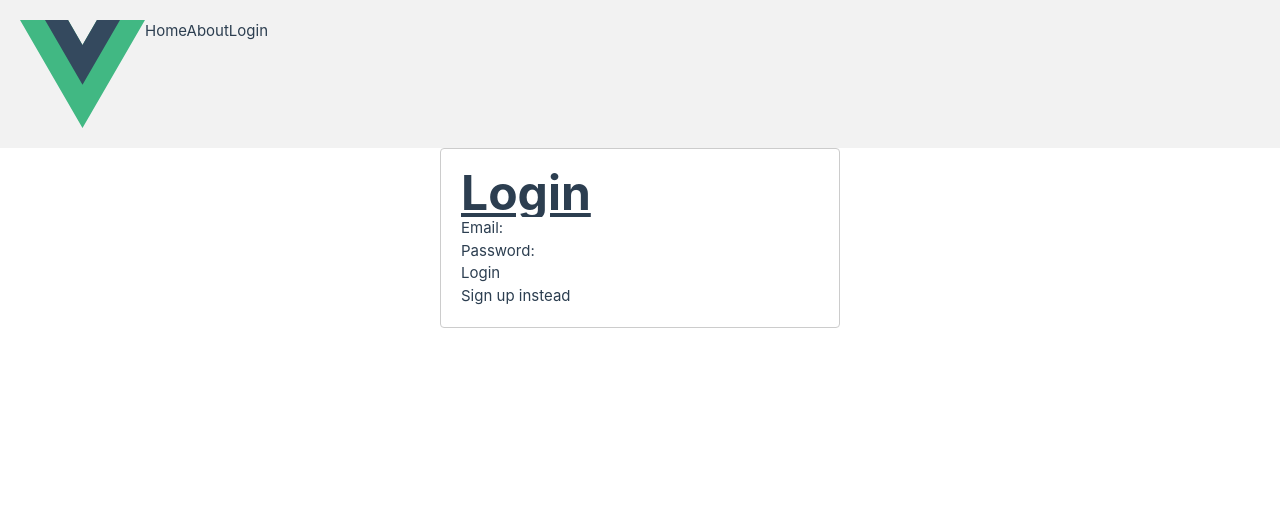
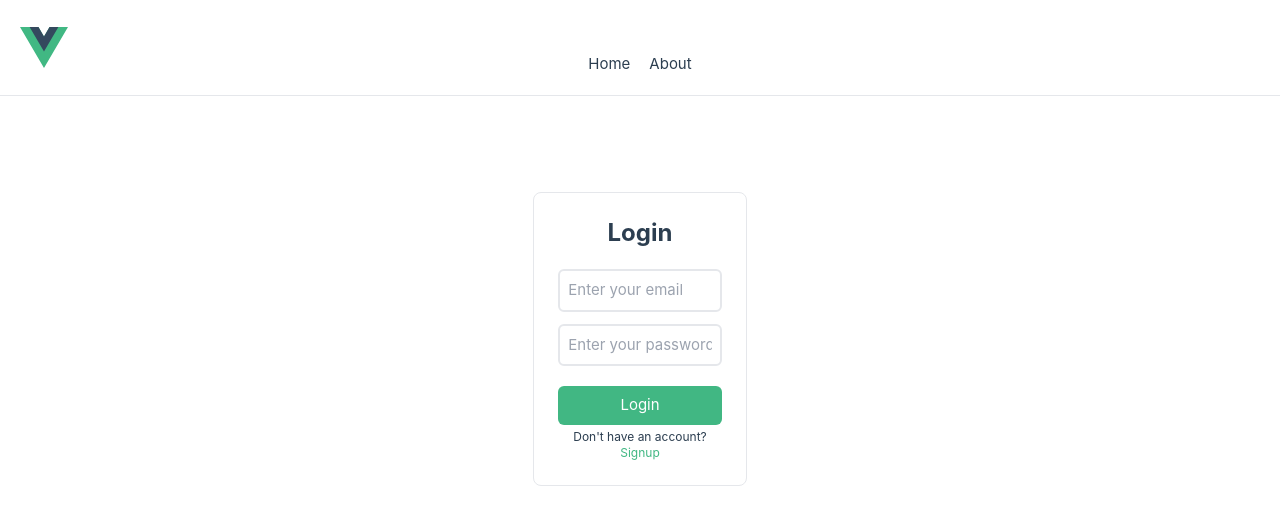
Before and after one commit to MpinaneM/another-todo-list, a Vue app: page /login in a window 1280 px wide. Shown: the top 524 px of the page. Built offline with nearby package versions, Linux system fonts and the light colour scheme.

Commit message:
added styling to login, regist and task list. Need to do modals and about page then add loadinf and error states

```diff
--- a/src/components/AppHeader/AppHeader.vue
+++ b/src/components/AppHeader/AppHeader.vue
@@ -1,25 +1,39 @@
 <template>
-    <header>
-        <router-link to="/">
+    <header
+        class="w-full flex p-5 h-24 border-b border-solid border-b-gray-200 bg-white mb-24"
+    >
+        <nav class="grid grid-cols-3 w-full items-end">
+            <router-link to="/" class="self-center">
                 <img
                     alt="Vue logo"
                     class="logo"
                     src="@/assets/logo.svg"
-                width="125"
-                height="125"
+                    width="48"
+                    height="48"
                 />
             </router-link>
+            <div
+                class="w-1/4 col-span-1 flex justify-between justify-self-center"
+            >
+                <router-link :to="{ name: 'home' }">Home</router-link>
+                <router-link :to="{ name: 'about' }">About</router-link>
+            </div>
 
-        <div>
-            <nav>
-                <router-link to="/">Home</router-link>
-                <router-link to="/about">About</router-link>
-                <router-link v-if="!isLoggedIn" to="/login">
-                    <button>Login</button>
+            <div class="self-end justify-self-end">
+                <template v-if="showLoginLogoutButton">
+                    <router-link
+                        v-if="!isLoggedIn"
+                        :to="{ name: 'login' }"
+                        class="button"
+                    >
+                        Login
                     </router-link>
+                    <button class="button" v-if="isLoggedIn" @click="logout">
+                        Logout
+                    </button>
+                </template>
+            </div>
         </nav>
-            <button v-if="isLoggedIn" @click="logout">Logout</button>
-        </div>
     </header>
 </template>
 
@@ -30,6 +44,9 @@ export default {
     name: "AppHeader",
     computed: {
         ...mapGetters(["isLoggedIn"]),
+        showLoginLogoutButton() {
+            return this.$route.path !== "/login";
+        },
     },
     methods: {
         ...mapActions({
@@ -44,10 +61,7 @@ export default {
 </script>
 
 <style scoped>
-header {
-    display: flex;
-    background-color: #f2f2f2;
-    padding: 20px;
-    text-align: center;
+.button {
+    @apply inline-block p-2 w-32 text-center  text-white  bg-[#41b783] hover:bg-[#247954] hover:cursor-pointer rounded-md;
 }
 </style>
--- a/src/components/Login/Login.vue
+++ b/src/components/Login/Login.vue
@@ -1,23 +1,38 @@
 <template>
-    <div class="login">
+    <div class="mt-5">
         <form @submit.prevent="authUser('login')">
-            <div>
-                <label for="email">Email:</label>
-                <input type="text" id="email" v-model="email" />
+            <div class="input-field">
+                <input
+                    type="text"
+                    id="email"
+                    v-model="email"
+                    :class="{ error: formErrors.email }"
+                    placeholder="Enter your email"
+                />
                 <FieldErrorMessage
                     v-if="formErrors.email"
                     :errorMessage="formErrors.email"
                 />
             </div>
-            <div>
-                <label for="password">Password:</label>
-                <input type="password" id="password" v-model="password" />
+            <div class="input-field">
+                <input
+                    type="password"
+                    id="password"
+                    v-model="password"
+                    placeholder="Enter your password"
+                    :class="{ error: formErrors.password }"
+                />
                 <FieldErrorMessage
                     v-if="formErrors.password"
                     :errorMessage="formErrors.password"
                 />
             </div>
-            <button type="submit">Login</button>
+            <button
+                type="submit"
+                class="w-full bg-[#41b783] hover:bg-[#247954] hover:cursor-pointer p-2 mb-1 mt-2 text-white rounded-md"
+            >
+                Login
+            </button>
         </form>
     </div>
 </template>
@@ -41,3 +56,17 @@ export default {
     },
 };
 </script>
+
+<style scoped>
+.input-field {
+    input {
+        @apply w-full p-2 mb-1 border-2 border-gray-200 rounded-md;
+    }
+
+    input.error {
+        @apply border-red-500;
+    }
+
+    @apply mb-2;
+}
+</style>
--- a/src/components/SignUp/SignUp.vue
+++ b/src/components/SignUp/SignUp.vue
@@ -1,35 +1,51 @@
 <template>
-    <div class="signup">
+    <div class="mt-5">
         <form @submit.prevent="authUser('signup')">
-            <div>
-                <label for="email">Email:</label>
-                <input type="text" id="email" v-model="email" />
+            <div class="input-field">
+                <input
+                    type="text"
+                    id="email"
+                    v-model="email"
+                    placeholder="Enter your email"
+                    :class="{ error: formErrors.email }"
+                />
                 <FieldErrorMessage
                     v-if="formErrors.email"
                     :errorMessage="formErrors.email"
                 />
             </div>
-            <div>
-                <label for="password">Password:</label>
-                <input type="password" id="password" v-model="password" />
+            <div class="input-field">
+                <input
+                    type="password"
+                    id="password"
+                    v-model="password"
+                    placeholder="Create your password"
+                    :class="{ error: formErrors.password }"
+                />
                 <FieldErrorMessage
                     v-if="formErrors.password"
                     :errorMessage="formErrors.password"
                 />
             </div>
-            <div>
-                <label for="confirm_password">Confirm password:</label>
+            <div class="input-field">
                 <input
                     type="password"
                     id="confirm_password"
                     v-model="confirm_password"
+                    placeholder="Confirm your password"
+                    :class="{ error: formErrors.confirm_password }"
                 />
                 <FieldErrorMessage
                     v-if="formErrors.confirm_password"
                     :errorMessage="formErrors.confirm_password"
                 />
             </div>
-            <button type="submit">Sign up</button>
+            <button
+                type="submit"
+                class="w-full bg-[#41b783] p-2 mb-1 mt-2 text-white hover:bg-[#247954] hover:cursor-pointer rounded-md"
+            >
+                Sign up
+            </button>
         </form>
     </div>
 </template>
@@ -62,3 +78,17 @@ export default {
     },
 };
 </script>
+
+<style scoped>
+.input-field {
+    input {
+        @apply w-full p-2 mb-1 border-2 border-gray-200 rounded-md;
+    }
+
+    input.error {
+        @apply border-red-500;
+    }
+
+    @apply mb-2;
+}
+</style>
--- a/src/components/TaskItem/TaskItem.vue
+++ b/src/components/TaskItem/TaskItem.vue
@@ -1,11 +1,26 @@
 <template>
-    <div class="task-item">
-        <input type="checkbox" v-model="task.completed" class="checkbox" />
-        <span class="task-name">{{ task.name }}</span>
-        <button @click="setShowEditTaskModal(true)" class="edit-button">
+    <div
+        class="p-4 h-20 border border-gray-200 mb-4 shadow-md flex items-center rounded-md"
+    >
+        <input
+            type="checkbox"
+            v-model="task.completed"
+            class="h-4 w-4 hover:cursor-pointer"
+        />
+        <span class="ml-4 flex-grow text-base">{{ task.name }}</span>
+        <button
+            @click="setShowEditTaskModal(true)"
+            class="ml-4 w-20 bg-blue-400 text-white p-2 hover:bg-blue-500 rounded-md shadow-md"
+        >
             Edit
         </button>
-        <button @click="deleteTask" class="delete-button">Delete</button>
+
+        <button
+            @click="deleteTask"
+            class="ml-4 w-20 bg-red-600 text-white p-2 hover:bg-red-800 rounded-md shadow-md"
+        >
+            Delete
+        </button>
         <edit-task-modal
             v-if="showEditTaskModal"
             :task="task"
@@ -82,26 +97,3 @@ export default {
     },
 };
 </script>
-
-<style scoped>
-.task-item {
-    display: flex;
-    align-items: center;
-    margin-bottom: 10px;
-    padding: 16px;
-    border-bottom: 1px solid #ccc;
-}
-
-.checkbox {
-    margin-right: 10px;
-}
-
-.task-name {
-    flex-grow: 1;
-}
-
-.edit-button,
-.delete-button {
-    margin-left: 10px;
-}
-</style>
--- a/src/views/HomeView/HomeView.vue
+++ b/src/views/HomeView/HomeView.vue
@@ -1,9 +1,14 @@
 // as a stretch goal create architecture diagram for this app
 <template>
-    <main>
-        <h2>Tasks</h2>
-        <div class="add-button-container">
-            <button @click.prevent="setShowAddTask(true)">Add Task</button>
+    <main class="w-1/2 border border-solid border-gray-200 m-auto p-8">
+        <h2 class="text-2xl font-bold text-center underline">Tasks</h2>
+        <div class="justify-end flex my-6">
+            <button
+                @click.prevent="setShowAddTask(true)"
+                class="inline-block p-2 w-32 text-center text-white bg-[#41b783] hover:bg-[#247954] hover:cursor-pointer rounded-md"
+            >
+                Add Task
+            </button>
         </div>
         <task-list />
         <add-task-modal
@@ -35,17 +40,3 @@ export default {
     },
 };
 </script>
-
-<style scoped>
-main {
-    margin: 0 auto;
-    width: 50%;
-    border: 1px solid #ccc;
-}
-
-.add-button-container {
-    display: flex;
-    justify-content: flex-end;
-    padding: 16px;
-}
-</style>
--- a/src/views/LoginView/LoginView.vue
+++ b/src/views/LoginView/LoginView.vue
@@ -1,13 +1,20 @@
 <template>
-    <div class="login-view">
-        <h1 class="text-5xl font-bold underline">{{ modeHeading }}</h1>
+    <div
+        class="w-1/6 border border-solid border-gray-200 rounded-lg m-auto p-6"
+    >
+        <h1 class="text-2xl font-bold text-center">{{ modeHeading }}</h1>
         <template v-if="authErrorMessage">
             <p>{{ authErrorMessage }}</p>
         </template>
         <KeepAlive>
             <component :is="modeComponent" @switchMode="switchMode" />
         </KeepAlive>
-        <button @click="switchMode">{{ changeModeLabel }}</button>
+        <p class="text-xs text-center">
+            {{ changeModeLabel }}
+            <button @click="switchMode" class="text-[#41b783] hover:underline">
+                {{ changeModeLink }}
+            </button>
+        </p>
     </div>
 </template>
 
@@ -39,9 +46,16 @@ export default {
         },
         changeModeLabel: function () {
             if (this.isLoginMode) {
-                return "Sign up instead";
+                return "Don't have an account? ";
             } else {
-                return "Login instead";
+                return "Already have an account? ";
+            }
+        },
+        changeModeLink: function () {
+            if (this.isLoginMode) {
+                return "Signup";
+            } else {
+                return "Login";
             }
         },
         modeComponent: function () {
```
Lines whose indentation alone changed are shown as unchanged.
